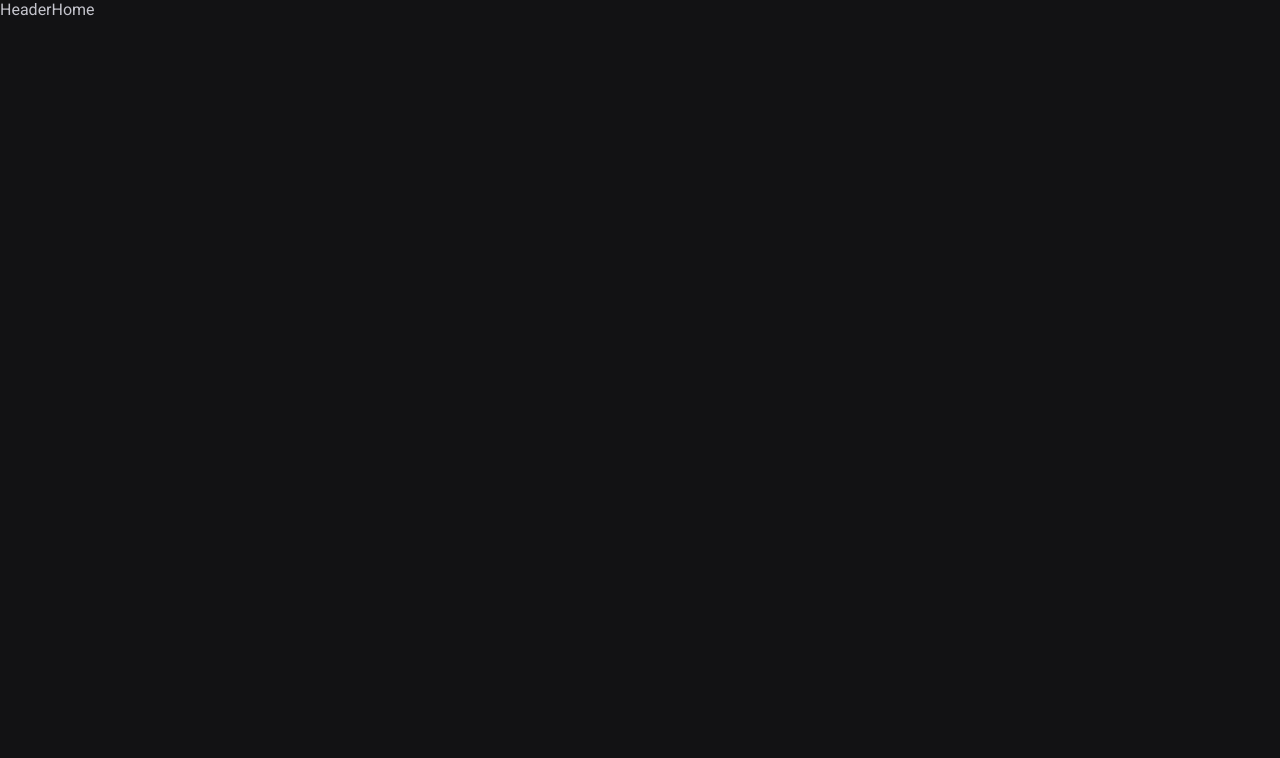
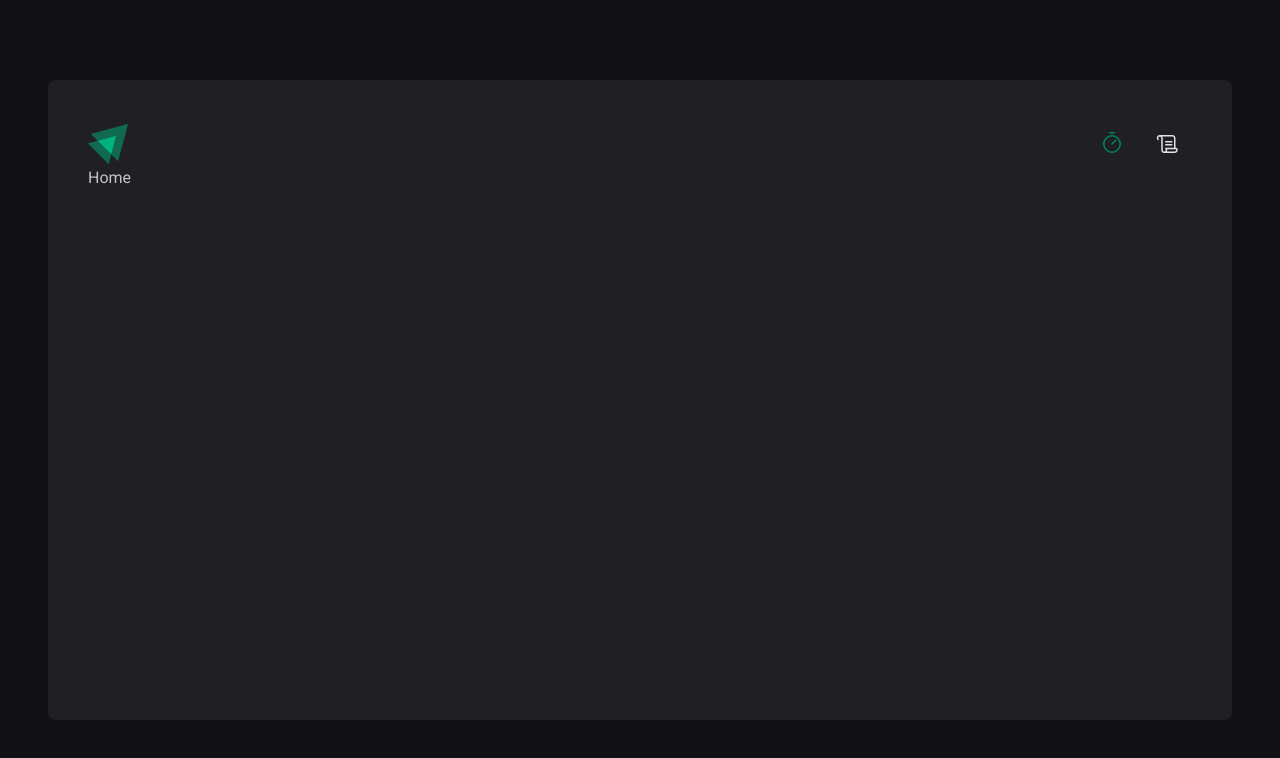
Before and after one commit to Baggio25/02-fundamentos-react-ignite-timer, a React (Vite) app: page / in a window 1280 px wide. Shown: the top 758 px of the page. Built offline with nearby package versions, Linux system fonts and the light colour scheme.

Commit message:
Header & Layout

```diff
--- a/package.json
+++ b/package.json
@@ -8,6 +8,7 @@
     "preview": "vite preview"
   },
   "dependencies": {
+    "phosphor-react": "^1.4.1",
     "react": "^18.0.0",
     "react-dom": "^18.0.0",
     "react-router-dom": "^6.13.0",
--- a/src/Router.tsx
+++ b/src/Router.tsx
@@ -2,7 +2,7 @@
 
 import { Home } from "./pages/Home";
 import { History } from "./pages/History";
-import { DefaultLayout } from "./layouts/DefaultLayout";
+import { DefaultLayout } from "./layouts/DefaultLayout/index";
 
 export function Router() {
   return (
--- a/src/components/Header.tsx
+++ /dev/null
@@ -1,5 +0,0 @@
-export function Header(){
-    return(
-        <span>Header</span>
-    )
-}
--- /dev/null
+++ b/src/components/Header/index.tsx
@@ -0,0 +1,21 @@
+import { Scroll, Timer } from "phosphor-react";
+
+import { HeaderContainer } from "./styles";
+import logo from "../../assets/logo.svg";
+import { NavLink } from "react-router-dom";
+
+export function Header() {
+  return (
+    <HeaderContainer>
+      <img src={logo} />
+      <nav>
+        <NavLink to="/" title="Timer">
+					<Timer size={24} />
+				</NavLink>
+        <NavLink to="/history" title="Histórico">
+					<Scroll size={24} />
+				</NavLink>
+      </nav>
+    </HeaderContainer>
+  );
+}
--- /dev/null
+++ b/src/components/Header/styles.ts
@@ -0,0 +1,34 @@
+import styled from "styled-components";
+
+export const HeaderContainer = styled.header`
+    display: flex;
+    align-items: center;
+    justify-content: space-between;
+
+    nav {
+        display: flex;
+        gap: 0.5rem;
+
+        a {
+            width: 3rem;
+            height: 3rem;
+
+            display: flex;
+            justify-content: center;
+            align-items: center;
+
+            border-top: 3px solid transparent;
+            border-bottom: 3px solid transparent;
+            color: ${props => props.theme["gray-100"]};
+
+            &:hover {
+                border-bottom: 3px solid ${props => props.theme["green-500"]};
+            }
+
+            &.active {
+                color: ${props => props.theme["green-500"]};
+            }
+        }
+    }
+
+`;
--- a/src/layouts/DefaultLayout.tsx
+++ /dev/null
@@ -1,12 +0,0 @@
-import { Outlet } from "react-router-dom";
-
-import { Header } from "../components/Header";
-
-export function DefaultLayout() {
-    return(
-        <div>
-            <Header />
-            <Outlet />
-        </div>
-    )
-}
--- /dev/null
+++ b/src/layouts/DefaultLayout/index.tsx
@@ -0,0 +1,13 @@
+import { Outlet } from "react-router-dom";
+
+import { Header } from "../../components/Header";
+import { LayoutContainer } from "./styles";
+
+export function DefaultLayout() {
+    return(
+        <LayoutContainer>
+            <Header />
+            <Outlet />
+        </LayoutContainer>
+    )
+}
--- /dev/null
+++ b/src/layouts/DefaultLayout/styles.ts
@@ -0,0 +1,14 @@
+import styled from "styled-components";
+
+export const LayoutContainer = styled.div`
+    max-width: 74rem;
+    height: calc(100vh - 10rem);
+    margin: 5rem auto;
+    padding: 2.5rem;
+
+    display: flex;
+    flex-direction: column;
+
+    border-radius: 8px;
+    background: ${props => props.theme["gray-800"]};
+`;
--- a/src/pages/History.tsx
+++ b/src/pages/History.tsx
@@ -1,7 +1,7 @@
 export function History() {
     return(
-        <>
+        <div>
             <span>History</span>
-        </>
+        </div>
     )
 }
--- a/src/pages/Home.tsx
+++ b/src/pages/Home.tsx
@@ -1,7 +1,7 @@
 export function Home() {
     return(
-        <>
+        <div>
             <span>Home</span>
-        </>
+        </div>
     )
 }
```
Also changed, not shown: src/assets/logo.svg (added), 1 other file (tests, documents, lock files or other folders).
